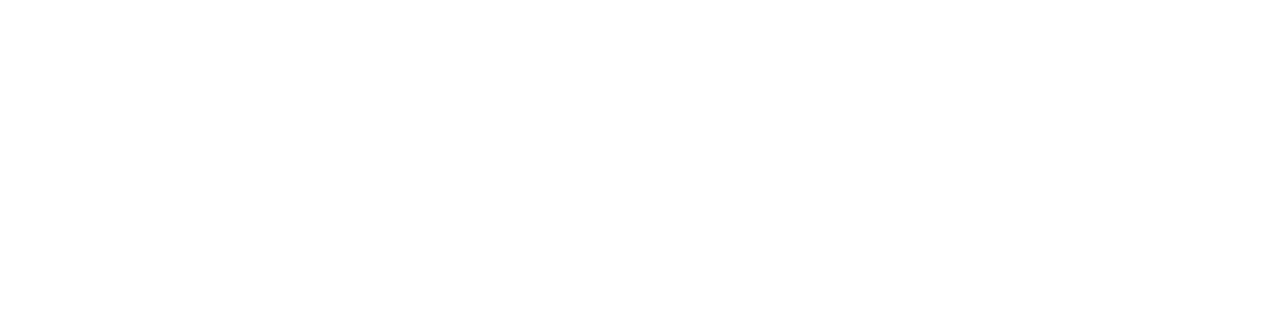
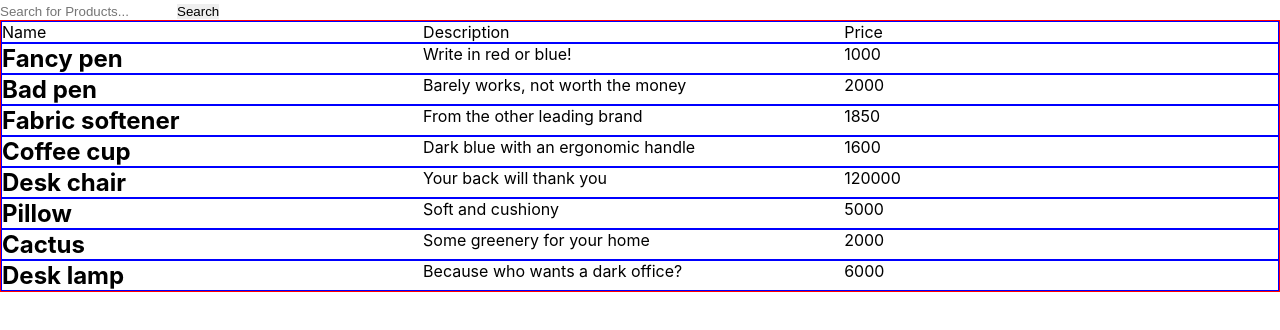
Before and after one commit to tpadilla10117/shopify_interview, a React app: page / in a window 1280 px wide. Built offline with nearby package versions, Linux system fonts and the light colour scheme.

Commit message:
got back results

```diff
--- a/src/frontend/components/App.js
+++ b/src/frontend/components/App.js
@@ -1,6 +1,7 @@
 import React from 'react';
 import { CSSTransition } from 'react-transition-group';
 import { Routes, Route } from 'react-router-dom';
+import { Table } from './utils';
 /* import {
 
 } from './utils'; */
@@ -11,6 +12,11 @@ function App() {
   return (
     <main className="App">
 
+      {/*  */}
+    < Table />
+
+
+      {/*  */}
 
     </main>
   );
--- a/src/frontend/components/App.scss
+++ b/src/frontend/components/App.scss
@@ -40,3 +40,4 @@
 
 
 @import "variables.scss";
+@import "../components//layout//Table.scss";
--- /dev/null
+++ b/src/frontend/components/layout/Table.jsx
@@ -0,0 +1,124 @@
+import React, { useState, useEffect } from 'react';
+
+
+function Table() {
+
+    /* const searchRef = useRef(); */
+    let initialRender = true;
+
+    const [query, setQuery] = useState('');
+    const [ newCell, setNewCell] = useState();
+
+    const [items, setItems] = useState([
+        {id: 198355, name: "Fancy pen", description: "Write in red or blue!", price: 1000},
+        {id: 168031, name: "Bad pen", description: "Barely works, not worth the money", price: 2000},
+        {id: 296110, name: "Fabric softener", description: "From the other leading brand ", price: 1850},
+        {id: 183544, name: "Coffee cup", description: "Dark blue with an ergonomic handle", price: 1600},
+        {id: 174200, name: "Desk chair", description: "Your back will thank you", price: 120000},
+        {id: 203287, name: "Pillow", description: "Soft and cushiony", price: 5000},
+        {id: 107058, name: "Cactus", description: "Some greenery for your home", price: 2000},
+        {id: 226912, name: "Desk lamp", description: "Because who wants a dark office?", price: 6000}
+       ]);
+
+    function inputHandler() {
+        console.log(query)
+
+        for(let i = 0; i < items.length; i++) {
+            /* console.log(items[i].name.includes(query)) */
+            let loopedItemName = items[i].name;
+            let loopedItemDescription = items[i].description;
+
+            /* loopedItemDescription = loopedItemDescription.toLowerCase();
+            loopedItemName = loopedItemName.toLowerCase(); */
+
+            if(items[i].name.toLowerCase().includes(query) || items[i].description.toLowerCase().includes(query)) {
+                console.log([items[i] ])
+
+               /*  console.log("The Looper item name: ", loopedItemName)
+                console.log("The looped Item Description: ", loopedItemDescription); */
+
+                /* theQueriedItem = [items[i]] */
+                /* setNewCell([items[i]])
+                console.log("Here is newcell: ", newCell) */
+            }
+        }
+        /* console.log(items) */
+        return items;
+    }
+
+    function changeToLowerCase() {
+        for(let i = 0; i < items.length; i++) {
+
+            items[i].name.toLowerCase()
+            items[i].description.toLowerCase()
+
+        }
+        console.log(items);
+    }
+
+  /* change state to reflect the query */
+/* Reliant on the query value itself */
+
+  /*   useEffect(() => {
+
+
+    }, [query]) */
+
+  return (
+
+    <section className='table-parent-container'>
+
+        <div className='table-searchbar-parent-container'>
+            <input className='table-searchbar' type="text" placeholder='Search for Products...' /* ref={searchRef} */ value={query}  onChange={event => setQuery(event.target.value)}>
+            </input>
+
+            <button onClick={inputHandler}>Search</button>
+
+        </div>
+
+        {/*
+        Input: name || description
+        Output: all the params
+
+        - filter through array based on if name / description are included
+        .includes() method
+        .filter() method
+
+        */}
+
+
+            <div className="table-wrapper">
+                <div className="table-rows">
+                    <div>
+                        Name
+                    </div>
+                    <div>
+                        Description
+                    </div>
+                    <div>
+                        Price
+                    </div>
+
+                </div>
+
+                {
+                    items.map( (data) => {
+                        return (
+                        <div id={data.id} key={data.id} className="table-rows">
+                            <h1 className='table-name-cell'>{data.name}</h1>
+                            <p className='table-description-cell'>{data.description}</p>
+                            <p className='table-price-cell'>{data.price}</p>
+                        </div>
+                        )
+                    })
+                }
+
+            </div>
+
+
+
+    </section>
+  )
+}
+
+export default Table;
--- /dev/null
+++ b/src/frontend/components/layout/Table.scss
@@ -0,0 +1,32 @@
+.table-parent-container {
+
+
+
+    .table-wrapper {
+        border: 1px solid red;
+       /*  display: grid;
+        grid-template-columns: 33% 33% 33%; */
+
+
+        /* Define amount of columns */
+        /* Define rows */
+        /* columns ->
+
+            rows ->
+
+        */
+
+        .table-headings {
+            display: flex;
+            justify-content: space-evenly;
+        }
+
+
+        .table-rows {
+            border: 1px solid blue;
+            display: grid;
+        grid-template-columns: 33% 33% 33%;
+        }
+    }
+
+}
--- a/src/frontend/components/utils.js
+++ b/src/frontend/components/utils.js
@@ -1,6 +1,7 @@
 /* This components handles exports in the main App: */
 
     /* "layout" components: */
+    export { default as Table } from '../../frontend/components/layout/Table.jsx';
 
 
 
```
